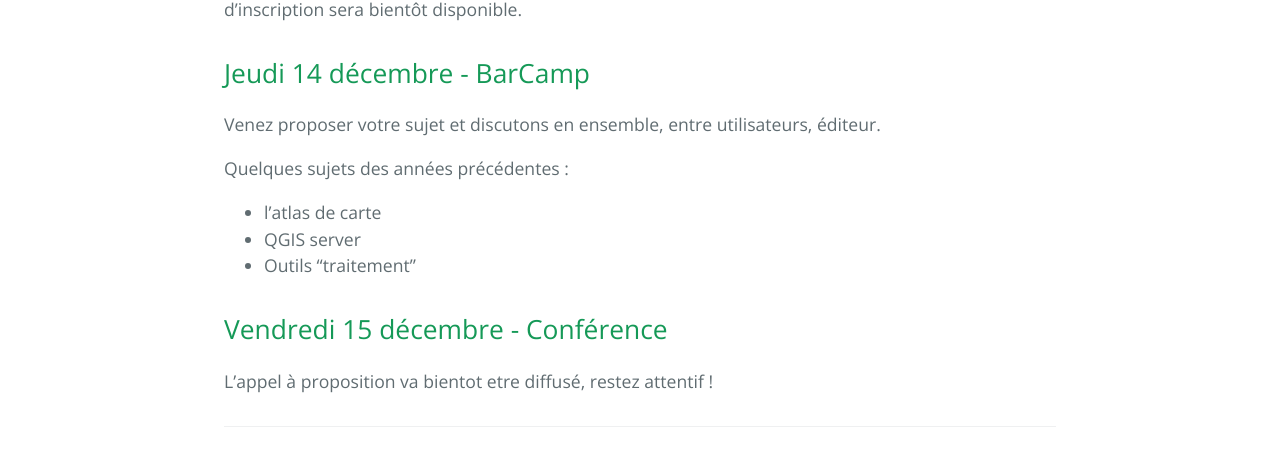
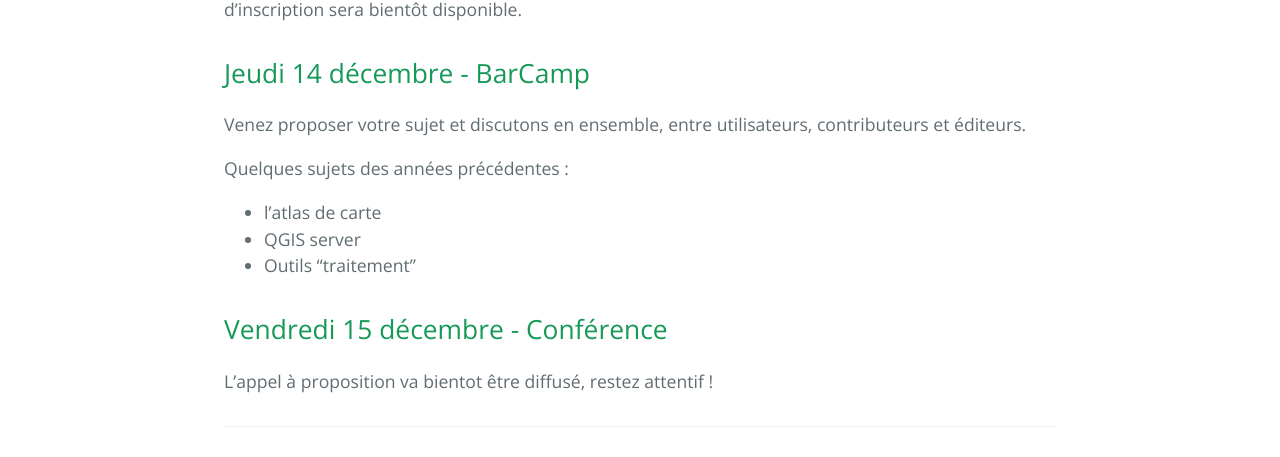
Before and after one commit to OSGeo-fr/QGIS-conf-fr-website, a Jekyll site: the page built from z20_programme.md, in a window 1280 px wide. Shown: the part 598-1055 px from the top of the page. Built offline with Jekyll 4.4.1, drawn with Linux system fonts in a browser that asks for light colours.

Commit message:
Update z20_programme.md

```diff
--- a/z20_programme.md
+++ b/z20_programme.md
@@ -8,7 +8,7 @@ Vous trouverez ici au cours du mois de novembre le programme de ces deux jours.
 
 ## Jeudi 14 décembre - BarCamp
 
-Venez proposer votre sujet et discutons en ensemble, entre utilisateurs, éditeur.
+Venez proposer votre sujet et discutons en ensemble, entre utilisateurs, contributeurs et éditeurs.
 
 Quelques sujets des années précédentes :
 
@@ -19,4 +19,4 @@ Quelques sujets des années précédentes :
 
 ## Vendredi 15 décembre - Conférence
 
-L'appel à proposition va bientot etre diffusé, restez attentif !
+L'appel à proposition va bientot être diffusé, restez attentif !
```
